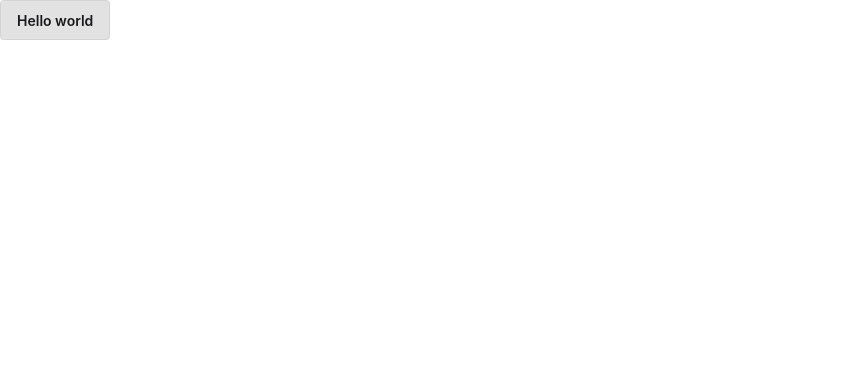
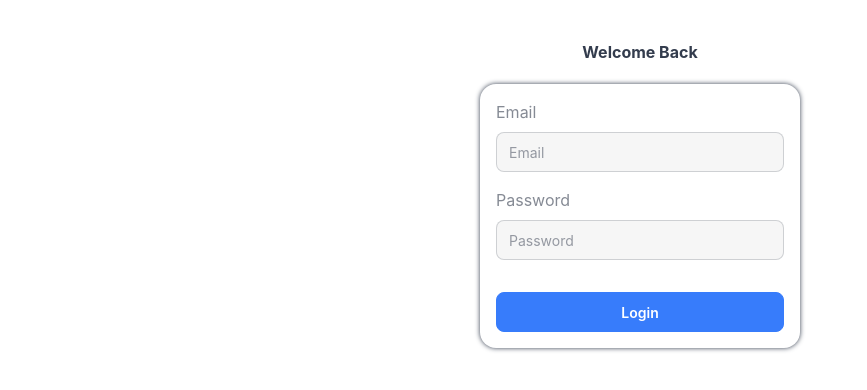
Before and after one commit to MohammedFaraan/expense-tracker-frontend, a React (Vite) app: page /login in a window 1280 px wide. Shown: the top 390 px of the page, without its empty margins (0-867 px from the left). Built offline with nearby package versions, Linux system fonts and the light colour scheme.

Commit message:
Implement login page

```diff
--- a/package.json
+++ b/package.json
@@ -11,8 +11,11 @@
   },
   "dependencies": {
     "@tailwindcss/vite": "^4.2.2",
+    "axios": "^1.13.6",
     "react": "^19.2.4",
     "react-dom": "^19.2.4",
+    "react-hook-form": "^7.72.0",
+    "react-router-dom": "^7.13.1",
     "tailwindcss": "^4.2.2"
   },
   "devDependencies": {
--- a/src/App.css
+++ b/src/App.css
@@ -1,4 +1,4 @@
 @import "tailwindcss";
 @plugin "daisyui" {
-  themes: light --default, dark --prefersdark, cupcake;
+  themes: emerald --default, dark --prefersdark, cupcake;
 }
--- a/src/App.jsx
+++ b/src/App.jsx
@@ -1,10 +1,18 @@
+import {Route, Routes} from 'react-router-dom'
 import './App.css'
+import Login from './pages/Login'
+import Register from './pages/Register'
 
 function App() {
 
   return (
     <>
-      <button className='btn btn-active'>Hello world</button>
+      {/* <button className='btn btn-active'>Hello world</button> */}
+      <Routes>
+        <Route path='/login' element={<Login />}/>
+        <Route path='/register' element={<Register />}/>
+
+      </Routes>
     </>
   )
 }
--- /dev/null
+++ b/src/components/AuthForm.jsx
@@ -0,0 +1,82 @@
+import axios from "axios";
+import { useForm } from "react-hook-form";
+
+export default function AuthForm() {
+  const {
+    register,
+    handleSubmit,
+    formState: { errors },
+  } = useForm();
+
+  const login = async (data) => {
+    console.log(data);
+    const userData = {
+      username: data.email,
+      password: data.password,
+    };
+
+    try {
+      const res = await axios.post(
+        "http://localhost:8000/auth/login",
+        userData,
+        { headers: { "Content-Type": "application/x-www-form-urlencoded" } },
+      );
+      console.log(res.data);
+    } catch (e) {
+      console.error("Login Failed:", e.response?.data || e.message);
+    }
+  };
+
+  return (
+    <div>
+      <form
+        onSubmit={handleSubmit(login)}
+        className="shadow-[0_0_5px] rounded-box w-xs p-4 space-y-4"
+      >
+        <div className=" space-y-2">
+          <label className="label">Email</label>
+          <input
+            type="email"
+            className="input bg-base-200/40"
+            placeholder="Email"
+            {...register("email", {
+              required: "Email is required",
+              pattern: {
+                value: /^[A-Z0-9._%+-]+@[A-Z0-9.-]+\.[A-Z]{2,}$/i,
+                message: "Invalid email address",
+              },
+            })}
+          />
+          {errors.email && <p className="text-error">{errors.email.message}</p>}
+        </div>
+
+        <div className="space-y-2">
+          <label className="label">Password</label>
+          <input
+            type="password"
+            className="input bg-base-200/40"
+            placeholder="Password"
+            {...register("password", {
+              required: "Password is required",
+              minLength: {
+                value: 6,
+                message: "Password length must be atleast 6",
+              },
+              maxLength: {
+                value: 12,
+                message: "Password length must be atleast 12",
+              },
+            })}
+          />
+          {errors.password && (
+            <p className="text-error">{errors.password.message}</p>
+          )}
+        </div>
+
+        <button className="btn btn-secondary w-full text-white mt-4">
+          Login
+        </button>
+      </form>
+    </div>
+  );
+}
--- a/src/main.jsx
+++ b/src/main.jsx
@@ -1,10 +1,13 @@
-import { StrictMode } from 'react'
-import { createRoot } from 'react-dom/client'
+import { StrictMode } from "react";
+import { createRoot } from "react-dom/client";
 
-import App from './App.jsx'
+import App from "./App.jsx";
+import { BrowserRouter } from "react-router-dom";
 
-createRoot(document.getElementById('root')).render(
+createRoot(document.getElementById("root")).render(
   <StrictMode>
-    <App />
+    <BrowserRouter>
+      <App />
+    </BrowserRouter>
   </StrictMode>,
-)
+);
--- /dev/null
+++ b/src/pages/Login.jsx
@@ -0,0 +1,14 @@
+import AuthForm from "../components/AuthForm";
+
+function Login() {
+  return (
+    <main className="flex align-middle justify-center min-h-full">
+      <div className="mx-5 my-10 space-y-5">
+        <h2 className="font-bold text-center">Welcome Back</h2>
+        <AuthForm />
+      </div>
+    </main>
+  );
+}
+
+export default Login;
--- /dev/null
+++ b/src/pages/Register.jsx
@@ -0,0 +1,9 @@
+function Register() {
+  return (
+    <main>
+      <h1>Register</h1>
+    </main>
+  )
+}
+
+export default Register
```
Also changed, not shown: 1 other file (tests, documents, lock files or other folders).
